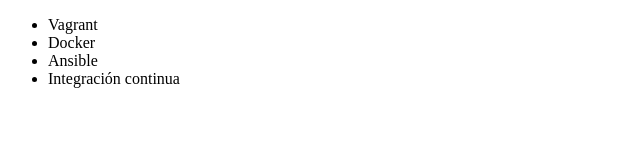
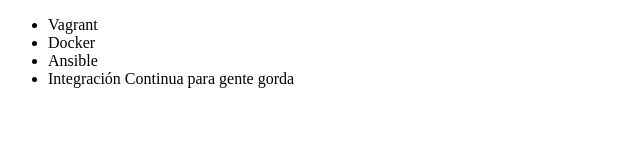
Before and after one commit to jpabon87/G64Grupo4, a plain HTML site: page index.html in a window 1280 px wide. Shown: the whole page, without its empty margins (0-640 px from the left). Drawn offline with Linux system fonts and the light colour scheme.

```diff
--- a/index.html
+++ b/index.html
@@ -9,7 +9,7 @@
          <li> Vagrant </li>
          <li> Docker </li>
          <li> Ansible </li>
-         <li> Integración continua </li>
+         <li> Integración Continua para gente gorda </li>
      </ul>
 </body>
 </html>
```
